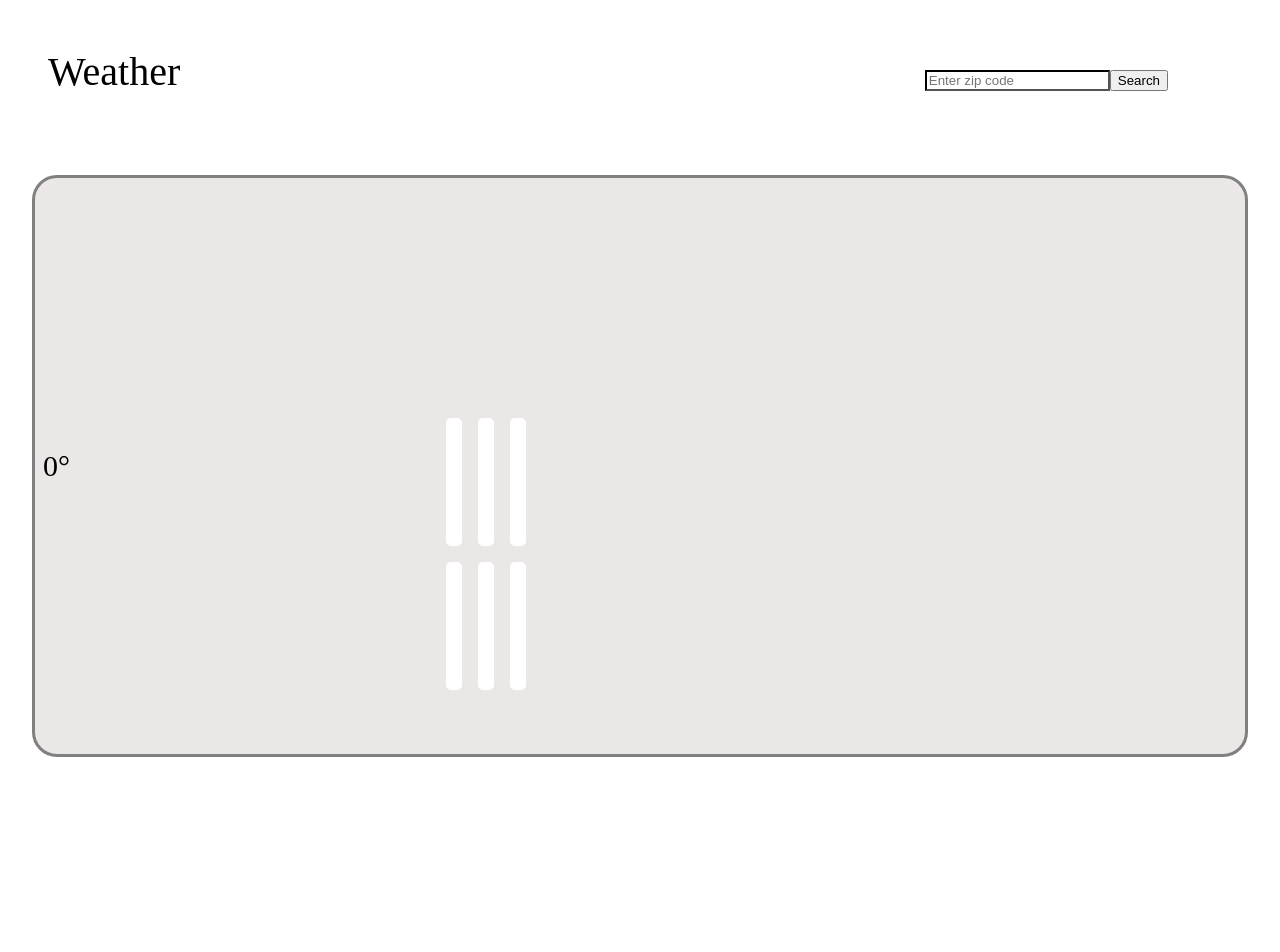
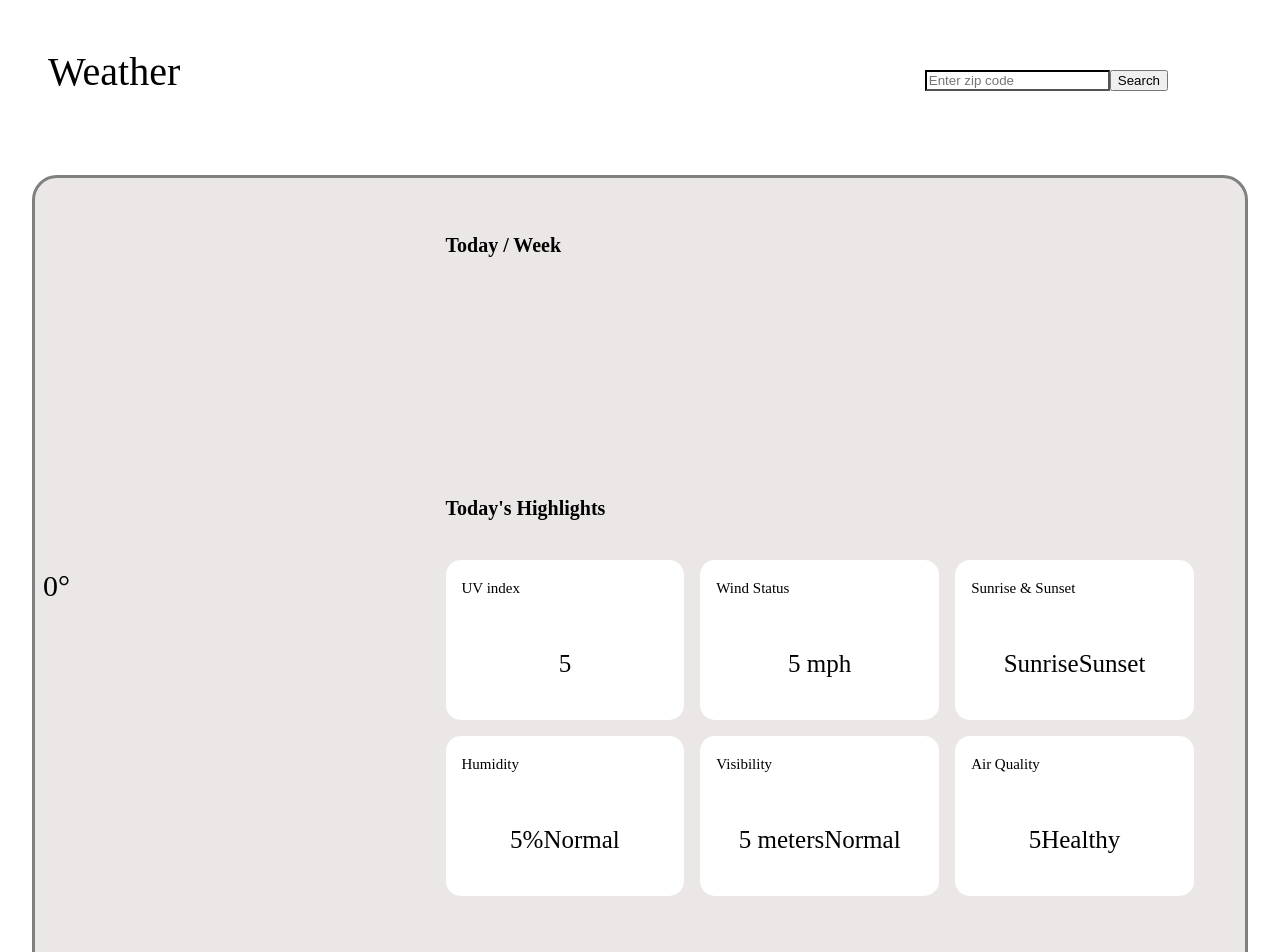
Before and after one commit to Ninerpack/weatherapp, a React (Create React App) app: page / in a window 1280 px wide. Shown: the top 952 px of the page. Before the commit the page ends 800 px from the top, so only its background shows below. Built offline with nearby package versions, Linux system fonts and the light colour scheme.

Commit message:
progress

```diff
--- a/src/Components/Body.js
+++ b/src/Components/Body.js
@@ -39,6 +39,7 @@ const Body = () => {
           <div className="Condition">{condition}</div>
         </div>
         <div className="Info-container">
+          <div className="Info-title-top">Today / Week</div>
           <div className="Weekly-info">
             {hasBeenSearched &&
               daysArray.map((item) => (
@@ -53,13 +54,44 @@ const Body = () => {
                 </div>
               ))}
           </div>
+          <div className="Info-title-bottom">Today's Highlights</div>
           <div className="Other-info">
-            <div className="Card-big">{""}</div>
-            <div className="Card-big">{""}</div>
-            <div className="Card-big">{""}</div>
-            <div className="Card-big">{""}</div>
-            <div className="Card-big">{""}</div>
-            <div className="Card-big">{""}</div>
+            <div className="Card-big">
+              <div className="Card-title">{"UV index"}</div>
+              <div className="Card-info">{"5"}</div>
+            </div>
+            <div className="Card-big">
+              <div className="Card-title">{"Wind Status"}</div>
+              <div className="Card-info">{"5 mph"}</div>
+            </div>
+            <div className="Card-big">
+              <div className="Card-title">{"Sunrise & Sunset"}</div>
+              <div className="Card-info">
+                <div>{"Sunrise"}</div>
+                <div>{"Sunset"}</div>
+              </div>
+            </div>
+            <div className="Card-big">
+              <div className="Card-title">{"Humidity"}</div>
+              <div className="Card-info">
+                <div>{"5%"}</div>
+                <div>{"Normal"}</div>
+              </div>
+            </div>
+            <div className="Card-big">
+              <div className="Card-title">{"Visibility"}</div>
+              <div className="Card-info">
+                <div>{"5 meters"}</div>
+                <div>{"Normal"}</div>
+              </div>
+            </div>
+            <div className="Card-big">
+              <div className="Card-title">{"Air Quality"}</div>
+              <div className="Card-info">
+                <div>{"5 "}</div>
+                <div>{"Healthy"}</div>
+              </div>
+            </div>
           </div>
         </div>
       </div>
--- a/src/SCSS/Body.scss
+++ b/src/SCSS/Body.scss
@@ -7,8 +7,8 @@ $black: #000;
     position: relative;
 
     .Body {
-        min-height: 35rem;
-        height: 35rem;
+        min-height: 50rem;
+        height: 50rem;
         margin: 0;
         padding: .5rem;
         border-radius: 25px;
@@ -46,12 +46,25 @@ $black: #000;
             max-width: 75%;
             height: 100%;
             margin-left: 3rem;
-            display: flex;
-            flex-direction: column;
+
+
+            .Info-title-top {
+                font-size: 20px;
+                font-weight: bold;
+                margin-top: 3rem;
+                margin-left: .5rem;
+            }
+            .Info-title-bottom {
+                font-size: 20px;
+                font-weight: bold;
+                margin-top: 3rem;
+                margin-left: .5rem;
+            }
 
             .Weekly-info {
                 width: 100%;
-                height: 40%;
+                height: 20%;
+                margin-top: 2rem;
                 display: flex;
                 flex-wrap: wrap;
                 align-items: center;
@@ -61,7 +74,7 @@ $black: #000;
                     width: 6rem;
                     height: 8rem;
                     margin: .5rem;
-                    border-radius: 5px;
+                    border-radius: 15px;
                     display: flex;
                     flex-direction: column;
                     justify-content: space-between;
@@ -86,6 +99,7 @@ $black: #000;
 
             .Other-info {
                 width: 100%;
+                margin-top: 2rem;
                 display: flex;
                 flex-wrap: wrap;
                 align-items: center;
@@ -93,9 +107,28 @@ $black: #000;
                 .Card-big {
                     background-color: $white;
                     flex: 1 0 calc((100% - 1rem) / 3 - 1rem); // shorthand for flex: flex-grow, flex-shrink, flex-basis(size); 33.33% is best practice
-                    height: 8rem;
+                    height: 10rem;
                     margin: .5rem;
-                    border-radius: 5px;
+                    border-radius: 15px;
+
+                    .Card-title {
+                        margin-top: .5rem;
+                        margin-left: 1rem;
+                        height: 25%;
+                        display: flex;
+                        justify-content: flex-start;
+                        align-items: center;
+                        font-size: 15px;
+                    }
+
+                    .Card-info {
+                        margin-top: .5rem;
+                        height: 60%;
+                        display: flex;
+                        justify-content: center;
+                        align-items: center;
+                        font-size: 25px;
+                    }
                 }
             }
         }
```
